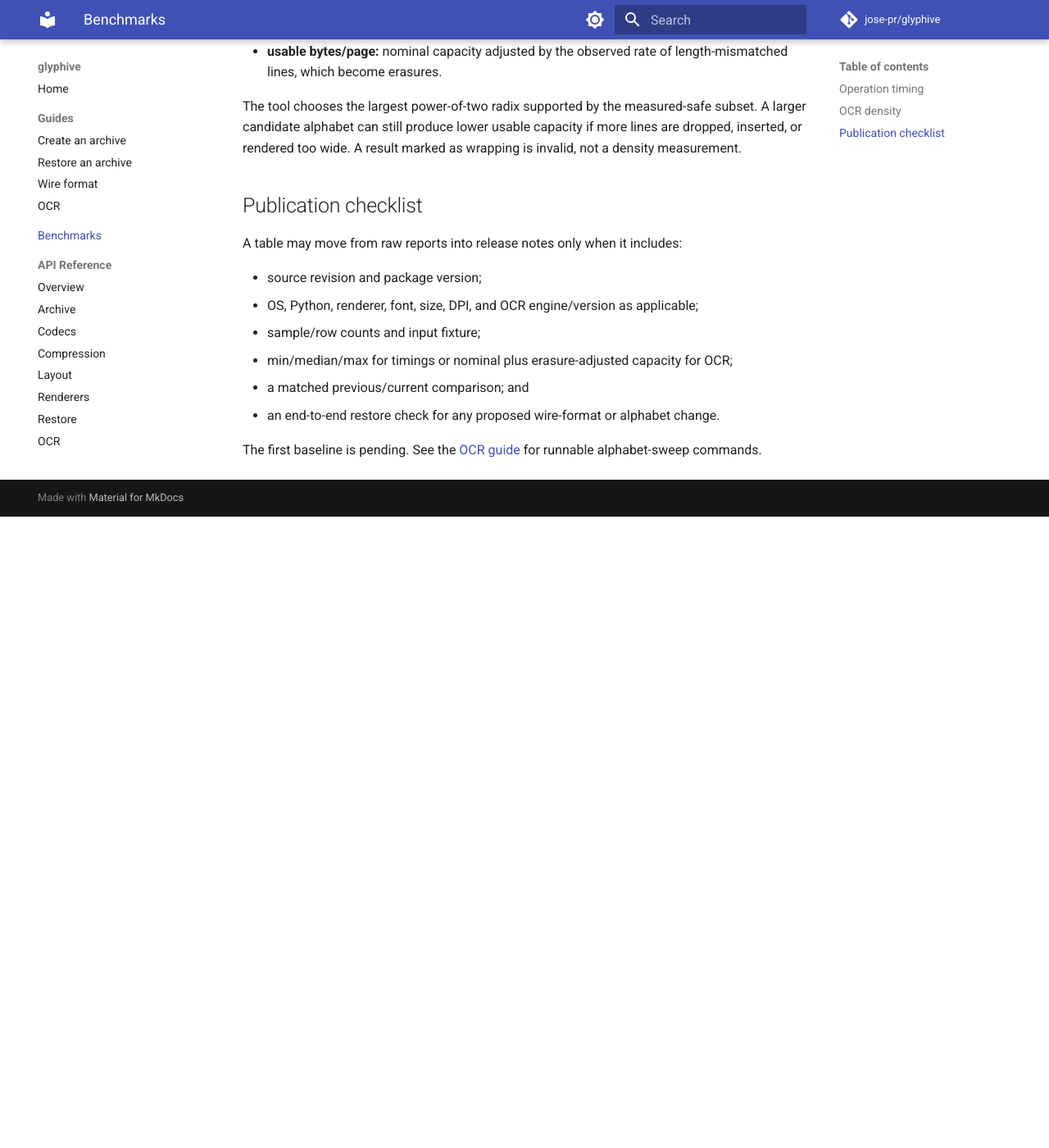
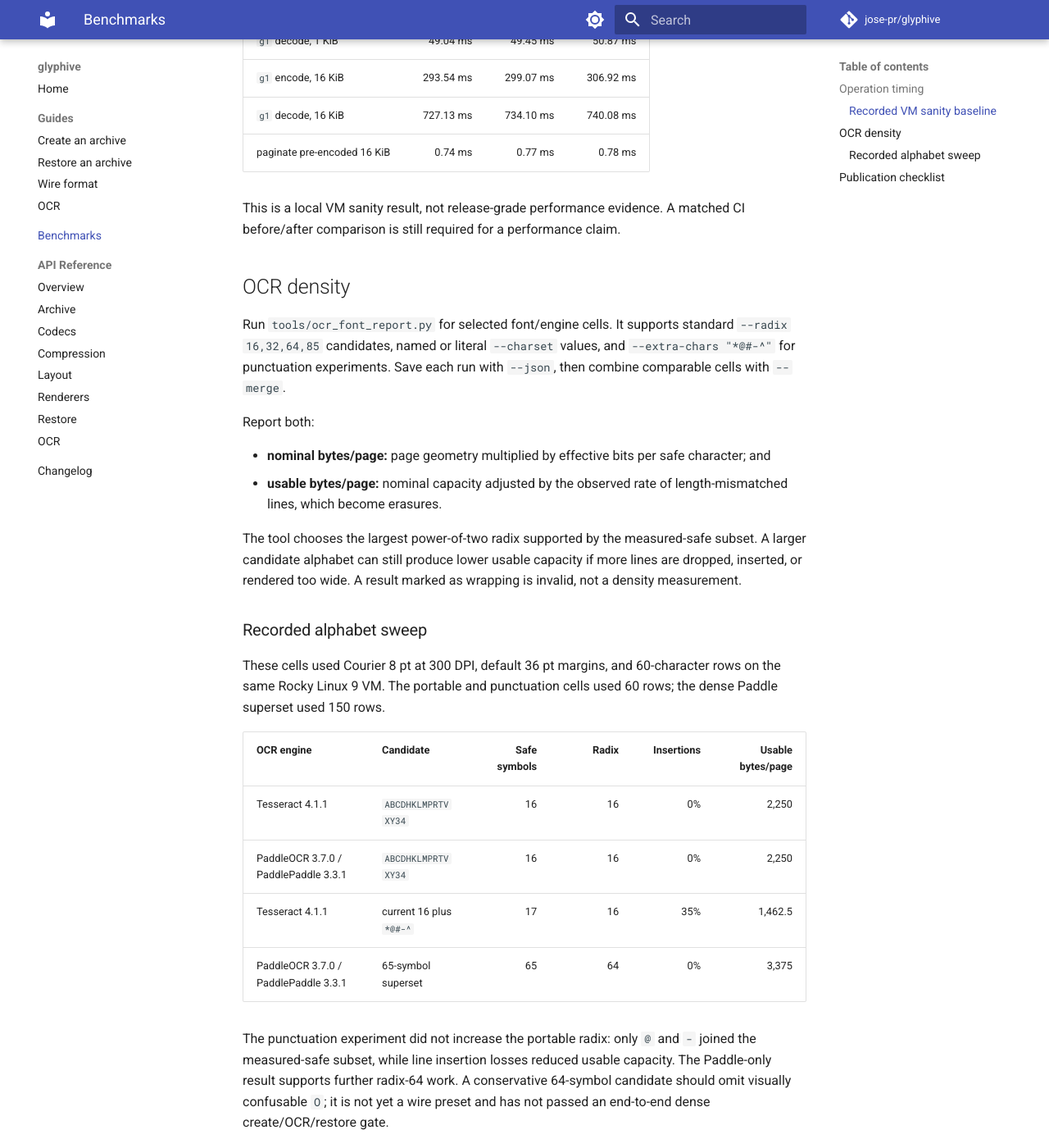
Before and after one commit to jose-pr/glyphive, an MkDocs documentation site: the page built from docs/benchmarks.md, in a window 1280 px wide and 1400 px high, scrolled down 1240 px. Shown: the whole window at 82% size. Built offline with MkDocs 1.6.1 and Material for MkDocs 9.7.7, drawn with Linux system fonts in a browser that asks for light colours; comment, search, counter and statistics services are not loaded; before the commit the page ends 1870 px from its top, so only the background shows below that; some of the changed text lies outside the part shown.

Commit message:
docs: record VM benchmark and OCR evidence

```diff
--- a/docs/benchmarks.md
+++ b/docs/benchmarks.md
@@ -5,8 +5,9 @@
 1. operation timing for archive creation, codec work, and restore; and
 2. print/OCR density across font, size, engine, resolution, and alphabet.
 
-No public baseline is published yet. Until repeatable results are recorded,
-this page documents the methodology and makes no performance or density claim.
+The repository includes one controlled VM sanity baseline and four OCR reports.
+These results document the current implementation and guide experiments; they
+are not CI performance evidence or universal OCR claims.
 
 ## Operation timing
 
@@ -39,6 +40,22 @@
 - never mix OCR time into codec timing unless the benchmark is explicitly an
   end-to-end OCR case.
 
+### Recorded VM sanity baseline
+
+The first timing run used CPython 3.9.25 on a Rocky Linux 9 VM. It measured
+commit `69dcb0f` with five repeats after one warm-up call:
+
+| Workload | Min | Median | Max |
+| --- | ---: | ---: | ---: |
+| `g1` encode, 1 KiB | 21.58 ms | 21.65 ms | 22.75 ms |
+| `g1` decode, 1 KiB | 49.04 ms | 49.45 ms | 50.87 ms |
+| `g1` encode, 16 KiB | 293.54 ms | 299.07 ms | 306.92 ms |
+| `g1` decode, 16 KiB | 727.13 ms | 734.10 ms | 740.08 ms |
+| paginate pre-encoded 16 KiB | 0.74 ms | 0.77 ms | 0.78 ms |
+
+This is a local VM sanity result, not release-grade performance evidence. A
+matched CI before/after comparison is still required for a performance claim.
+
 ## OCR density
 
 Run `tools/ocr_font_report.py` for selected font/engine cells. It supports
@@ -58,6 +75,25 @@
 more lines are dropped, inserted, or rendered too wide. A result marked as
 wrapping is invalid, not a density measurement.
 
+### Recorded alphabet sweep
+
+These cells used Courier 8 pt at 300 DPI, default 36 pt margins, and
+60-character rows on the same Rocky Linux 9 VM. The portable and punctuation
+cells used 60 rows; the dense Paddle superset used 150 rows.
+
+| OCR engine | Candidate | Safe symbols | Radix | Insertions | Usable bytes/page |
+| --- | --- | ---: | ---: | ---: | ---: |
+| Tesseract 4.1.1 | `ABCDHKLMPRTVXY34` | 16 | 16 | 0% | 2,250 |
+| PaddleOCR 3.7.0 / PaddlePaddle 3.3.1 | `ABCDHKLMPRTVXY34` | 16 | 16 | 0% | 2,250 |
+| Tesseract 4.1.1 | current 16 plus `*@#-^` | 17 | 16 | 35% | 1,462.5 |
+| PaddleOCR 3.7.0 / PaddlePaddle 3.3.1 | 65-symbol superset | 65 | 64 | 0% | 3,375 |
+
+The punctuation experiment did not increase the portable radix: only `@` and
+`-` joined the measured-safe subset, while line insertion losses reduced usable
+capacity. The Paddle-only result supports further radix-64 work. A conservative
+64-symbol candidate should omit visually confusable `O`; it is not yet a wire
+preset and has not passed an end-to-end dense create/OCR/restore gate.
+
 ## Publication checklist
 
 A table may move from raw reports into release notes only when it includes:
@@ -69,5 +105,5 @@
 - a matched previous/current comparison; and
 - an end-to-end restore check for any proposed wire-format or alphabet change.
 
-The first baseline is pending. See the [OCR guide](guides/ocr.md) for runnable
-alphabet-sweep commands.
+See the [raw-result provenance](../benchmarks/results/PROVENANCE.md) and
+[OCR guide](guides/ocr.md) for evidence and runnable alphabet-sweep commands.
```
Also changed, not shown: RELEASENOTES.md (+21 -13 lines), benchmarks/results/PROVENANCE.md (added, +29 -0 lines), benchmarks/results/README.md (+6 -3 lines), 5 other files.
